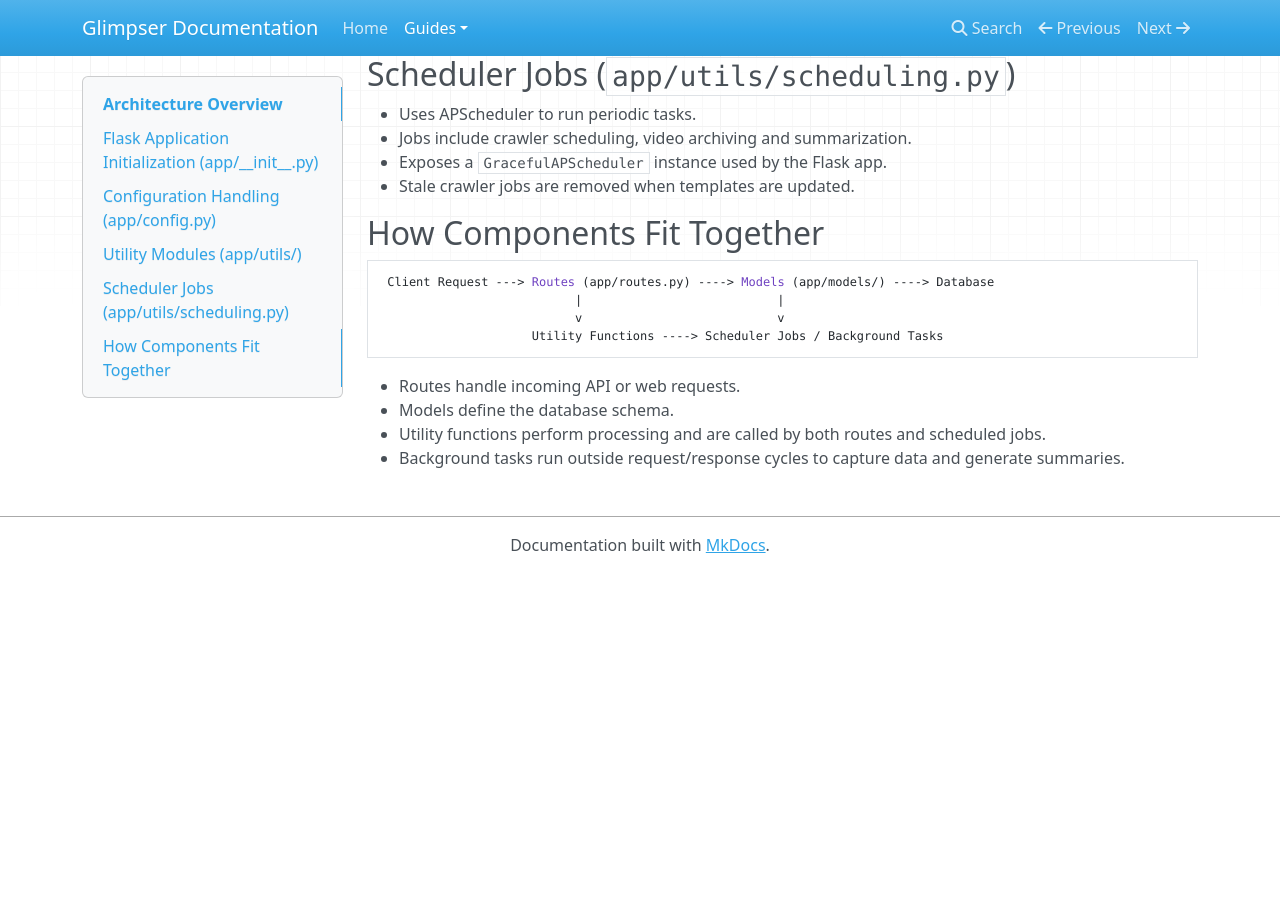
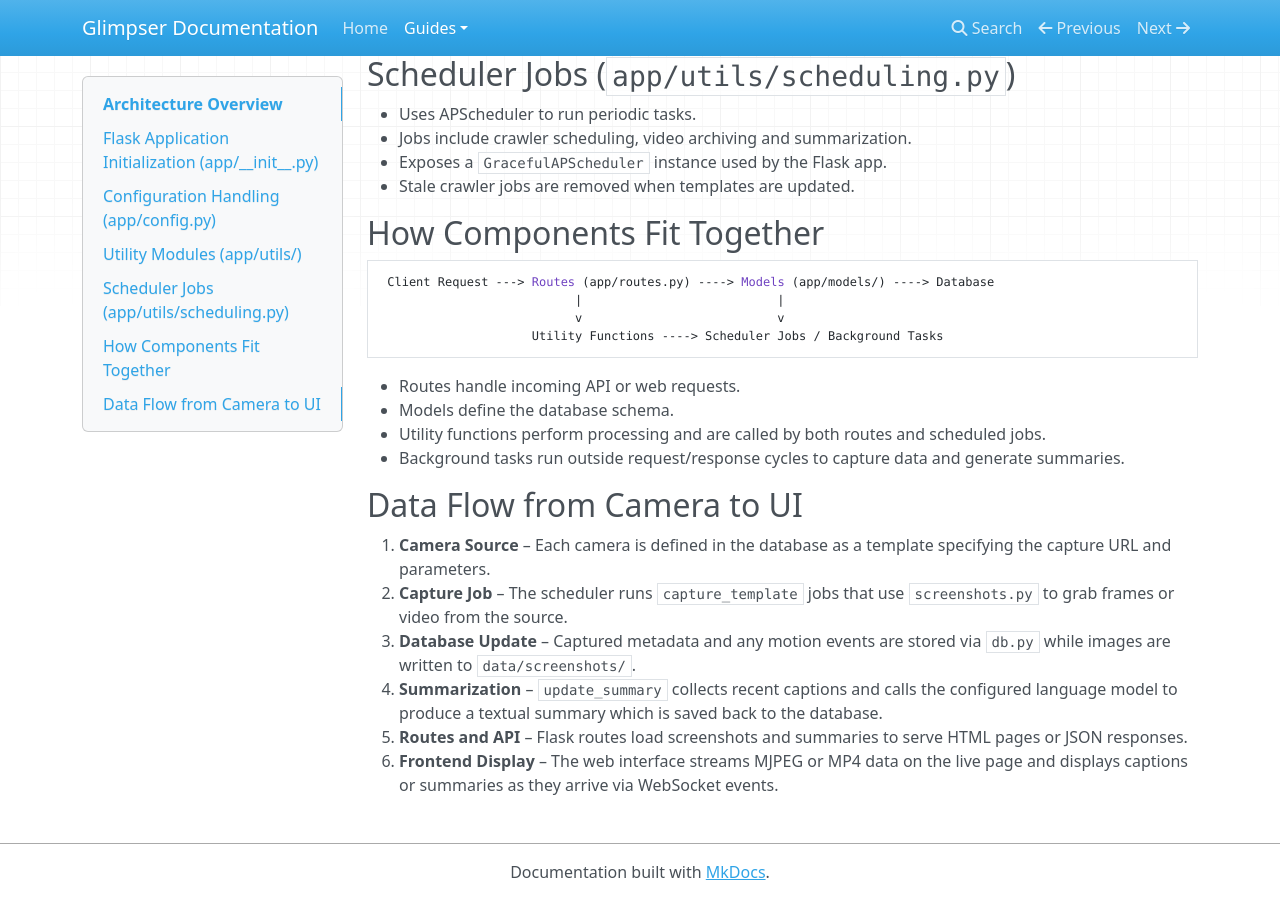
Before and after one commit to KristopherKubicki/glimpser, an MkDocs documentation site: the page built from docs/architecture_overview.md, in a window 1280 px wide and 900 px high, scrolled down 691 px. Built offline with MkDocs 1.6.1, drawn with Linux system fonts in a browser that asks for light colours; nearby versions of some CDN libraries; before the commit the page ends 1264 px from its top, so only the background shows below that.

```diff
--- a/docs/architecture_overview.md
+++ b/docs/architecture_overview.md
@@ -43,3 +43,12 @@ This guide provides a high-level look at Glimpser's core components and how they
 - Models define the database schema.
 - Utility functions perform processing and are called by both routes and scheduled jobs.
 - Background tasks run outside request/response cycles to capture data and generate summaries.
+
+
+## Data Flow from Camera to UI
+1. **Camera Source** – Each camera is defined in the database as a template specifying the capture URL and parameters.
+2. **Capture Job** – The scheduler runs `capture_template` jobs that use `screenshots.py` to grab frames or video from the source.
+3. **Database Update** – Captured metadata and any motion events are stored via `db.py` while images are written to `data/screenshots/`.
+4. **Summarization** – `update_summary` collects recent captions and calls the configured language model to produce a textual summary which is saved back to the database.
+5. **Routes and API** – Flask routes load screenshots and summaries to serve HTML pages or JSON responses.
+6. **Frontend Display** – The web interface streams MJPEG or MP4 data on the live page and displays captions or summaries as they arrive via WebSocket events.
```
Also changed, not shown: README.md (+9 -0 lines), docs/developer_guide.md (+7 -0 lines), docs/troubleshooting.md (+4 -0 lines).
